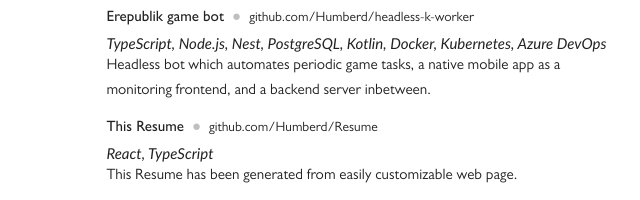
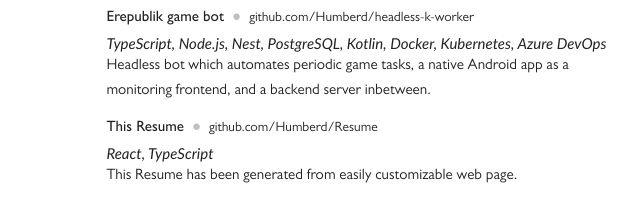
Before and after one commit to Humberd/resume, a Gatsby site: page / in a window 1280 px wide. Shown: the part 1622-1822 px from the top of the page, 428-1068 px from the left. Built offline with nearby package versions, Linux system fonts and the light colour scheme; Gatsby itself is replaced by a stand-in of ours.

Commit message:
Fixed namin

```diff
--- a/src/pages/index.tsx
+++ b/src/pages/index.tsx
@@ -301,7 +301,7 @@
           name: 'Erepublik game bot',
           href: 'https://github.com/Humberd/headless-k-worker',
           technologies: ['TypeScript', 'Node.js', 'Nest', 'PostgreSQL', 'Kotlin', 'Docker', 'Kubernetes', 'Azure DevOps'],
-          description: 'Headless bot which automates periodic game tasks, a native mobile app as a monitoring frontend, and a backend server inbetween.'
+          description: 'Headless bot which automates periodic game tasks, a native Android app as a monitoring frontend, and a backend server inbetween.'
         },
         {
           name: 'This Resume',
```
